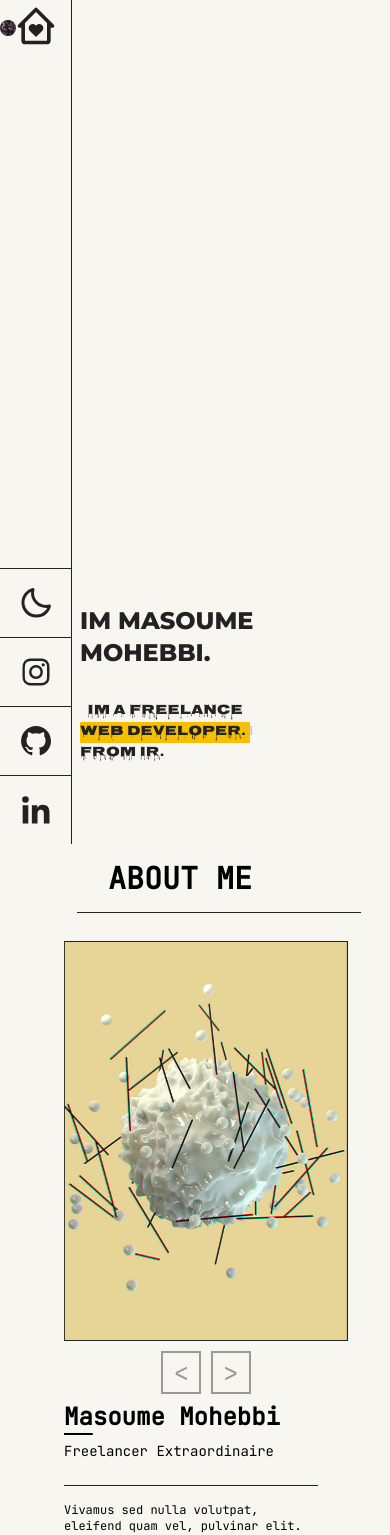
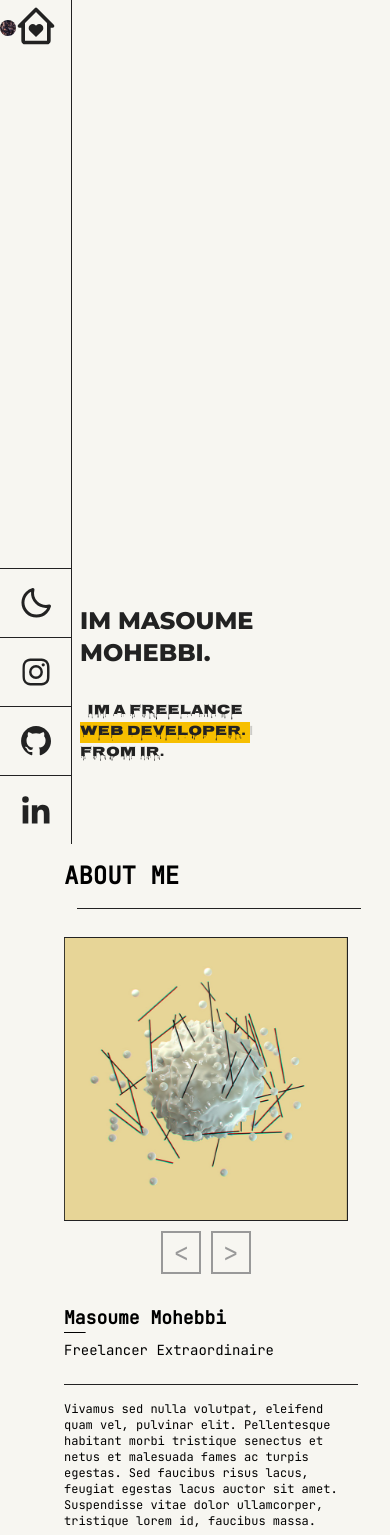
Before and after one commit to masoumehmohebbi/react-accordion-portfolio, a React (Vite) app: page / in a window 390 px wide. Shown: the top 1535 px of the page. Built offline with nearby package versions, Linux system fonts and the light colour scheme; a web font is replaced by a local one.

Commit message:
Updated Styles About.jsx

```diff
--- a/src/components/About.jsx
+++ b/src/components/About.jsx
@@ -12,14 +12,17 @@ import SkillBar from "./SkillBar";
 function About() {
   return (
     <section className="w-full dark:text-secondary font-jetbrains">
-      <h1 className="px-11 py-4 text-3xl font-bold uppercase"> About me</h1>
+      <h1 className="sm:px-11 py-4 text-2xl sm:text-3xl font-bold uppercase">
+        {" "}
+        About me
+      </h1>
       <div className="h-[1px] w-11/12 bg-primary dark:bg-secondary mx-auto"></div>
 
       <section className="flex flex-col lg:flex-row justify-between mt-7 gap-x-11">
         <SliderImage />
 
-        <div className="flex flex-col w-full lg:w-1/2 font-jetbrains pr-14">
-          <h1 className=" text-2xl font-bold">
+        <div className="flex flex-col w-full lg:w-1/2 font-jetbrains mt-5 +md:mt-0 pr-4 +md:pr-14">
+          <h1 className="text-lg sm:text-2xl font-bold">
             <span className="underline underline-offset-8">Ma</span>
             soume Mohebbi
           </h1>
@@ -34,7 +37,7 @@ function About() {
           </p>
           <button
             type="submit"
-            className="mt-11 flex items-center justify-evenly border-[1px] hover:border-primary dark:hover:border-secondary hover:bg-transparent hover:text-primary dark:hover:text-secondary  dark:hover:bg-transparent rounded-3xl bg-primary dark:bg-secondary dark:text-primary text-secondary p-2 w-40 uppercase text-xs duration-500"
+            className="mt-11 flex items-center justify-evenly border-[1px] hover:border-primary dark:hover:border-secondary hover:bg-transparent hover:text-primary dark:hover:text-secondary  dark:hover:bg-transparent rounded-3xl bg-primary dark:bg-secondary dark:text-primary text-secondary p-2 w-32 +md:w-40 uppercase text-xs duration-500"
           >
             Download CV
             <BiDownload className="text-lg" />
@@ -45,7 +48,7 @@ function About() {
 
       <SkillBar />
 
-      <div className="my-5 h-[1px] w-11/12 bg-primary dark:bg-secondary mx-auto"></div>
+      <div className="hidden +md:block my-5 h-[1px] w-11/12 bg-primary dark:bg-secondary mx-auto"></div>
 
       <SliderText />
       <span className="hidden +md:block">
@@ -59,23 +62,23 @@ export default About;
 
 function SliderImage() {
   return (
-    <div className="w-11/12 lg:w-[45%] h-[460px]">
+    <div className="w-11/12 lg:w-[45%] +md:h-[460px]">
       <AliceCarousel disableDotsControls infinite>
         <img
           src={image1}
-          className="w-full h-[400px] object-cover border border-primary"
+          className="w-full max-h-[360px] +md:h-[400px] object-cover border border-primary"
           alt=""
         />
 
         <img
           src={image2}
-          className="w-full h-[400px] object-cover border border-primary"
+          className="w-full  max-h-[360px] +md:h-[400px] object-cover border border-primary"
           alt=""
         />
 
         <img
           src={image3}
-          className="w-full h-[400px] object-cover border border-primary"
+          className="w-full  max-h-[360px] lg:h-[400px] object-cover border border-primary"
           alt=""
         />
       </AliceCarousel>
@@ -106,7 +109,7 @@ function SliderText() {
   ]);
   return (
     <section className="font-jetbrains dark:text-secondary">
-      <h6 className="capitalize mb-24">Testomonials</h6>
+      <h6 className="capitalize mb-9">Testomonials</h6>
       <div
         style={{
           width: "100%",
@@ -118,7 +121,7 @@ function SliderText() {
             data.map((d) => (
               <p
                 key={d.id}
-                className="w-[60%] pl-5 border-l-4 border-primary dark:border-secondary"
+                className="+md:w-[60%] text-xs +md:text-base pl-5 border-l-4 border-primary dark:border-secondary"
               >
                 {d.title}
                 <h6 className="capitalize pt-10 pb-2 text-xs">{d.author}</h6>
```
